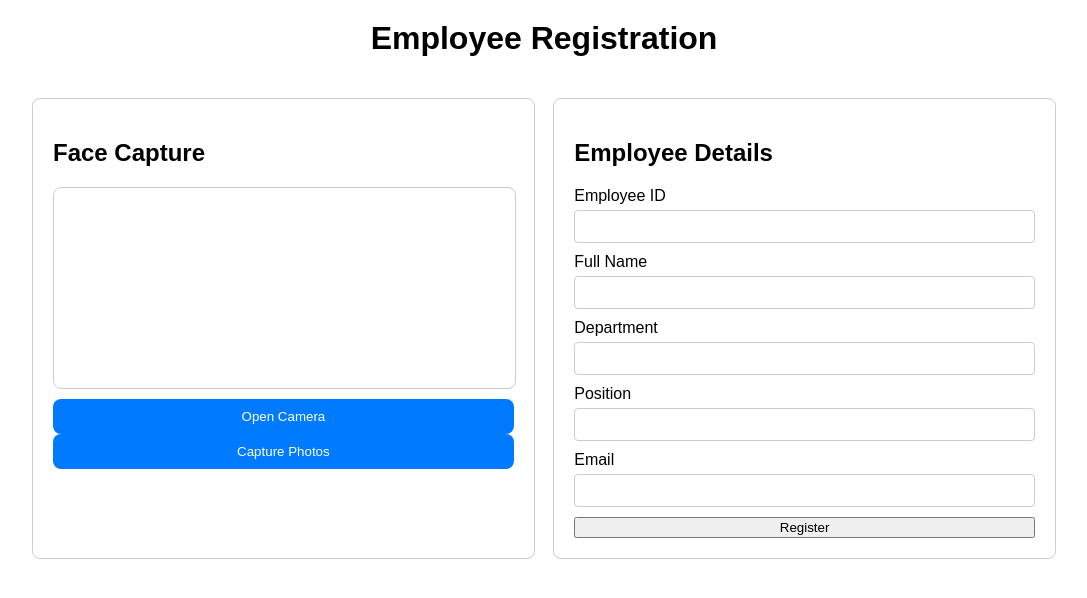
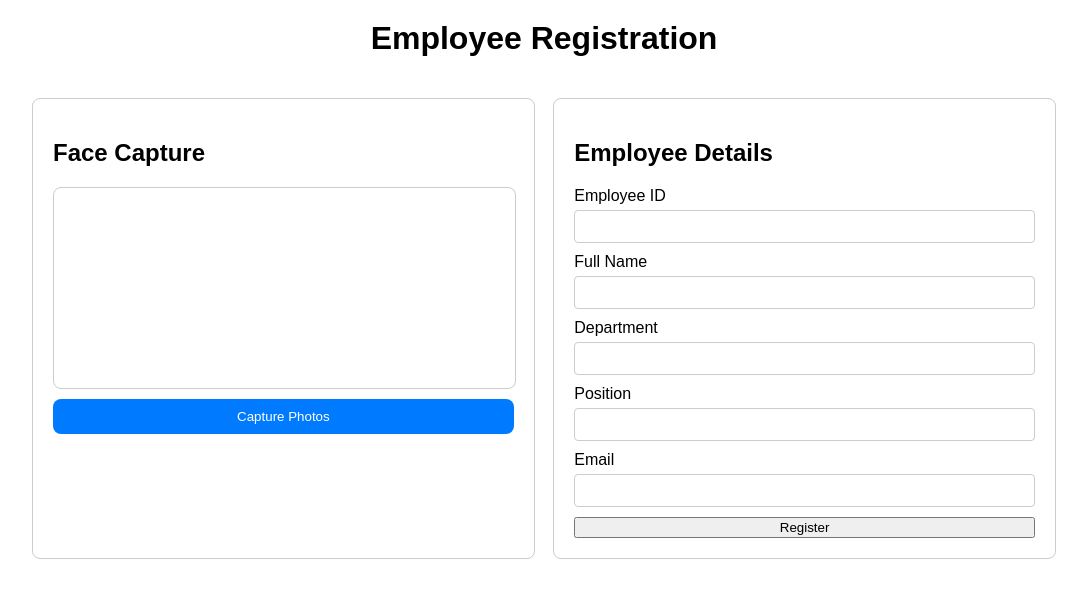
Before and after one commit to heshanpasindusankalpa/face-attendance-system, a React (Create React App) app: page /Reg in a window 1280 px wide. Shown: the top 598 px of the page, without its empty margins (96-1183 px from the left). Built offline with nearby package versions, Linux system fonts and the light colour scheme.

Commit message:
Update Reg.js

```diff
--- a/src/Pages/Registration/Reg.js
+++ b/src/Pages/Registration/Reg.js
@@ -83,7 +83,7 @@ export default function Reg() {
               <div className="camera-icon" onClick={handleOpenCamera}></div>
             )}
           </div>
-          <button className="capture-button" onClick={handleOpenCamera}>Open Camera</button>
+          {/*<button className="capture-button" onClick={handleOpenCamera}>Open Camera</button>*/}
           <button className="capture-button" onClick={handleCapture}>Capture Photos</button>
         </div>
 
@@ -122,7 +122,7 @@ export default function Reg() {
               onChange={e => setEmp({ ...emp, email: e.target.value })}
               required
             />
-            <button type="submit">Register</button>
+            <button type="submit" onClick={handleOpenCamera}>Register</button>
           </form>
         </div>
       </div>
```
